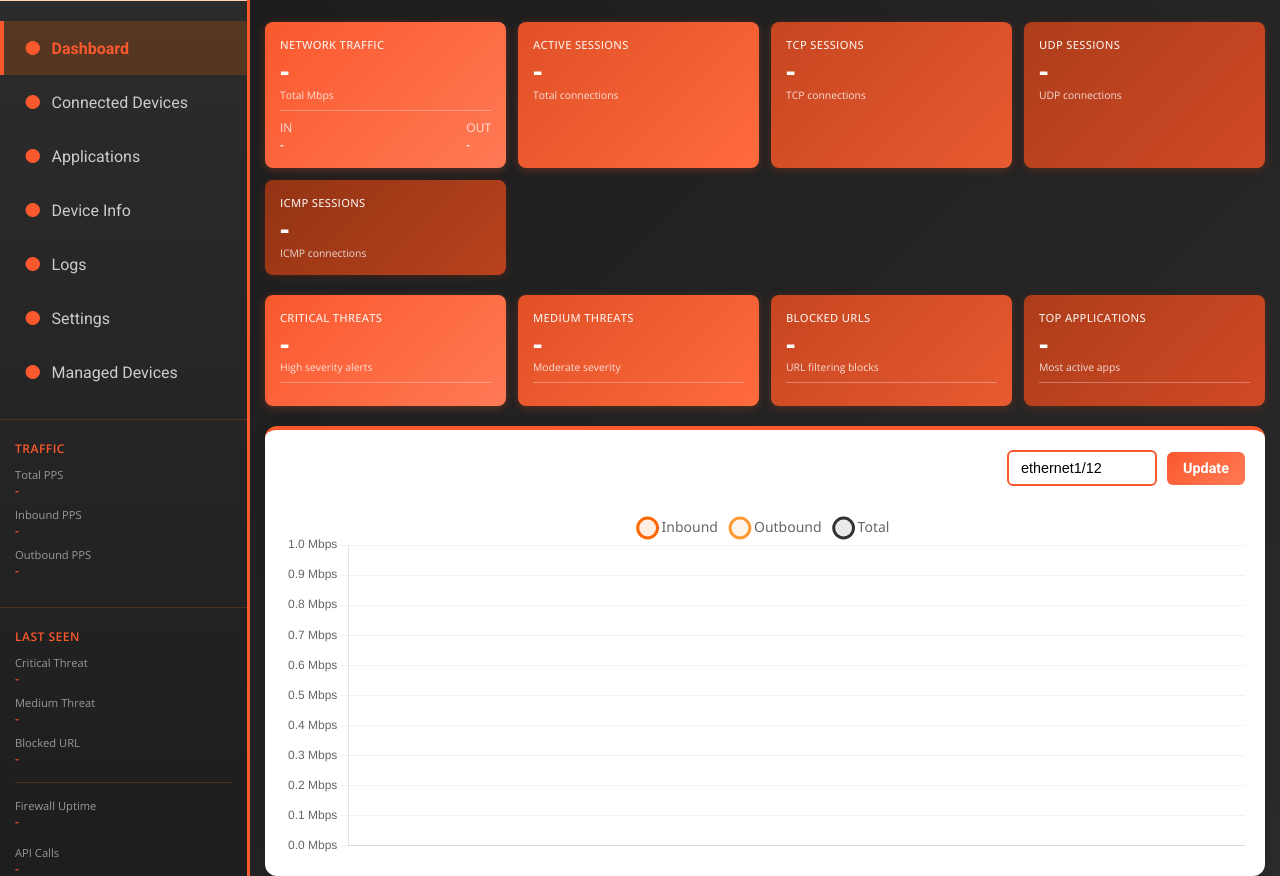
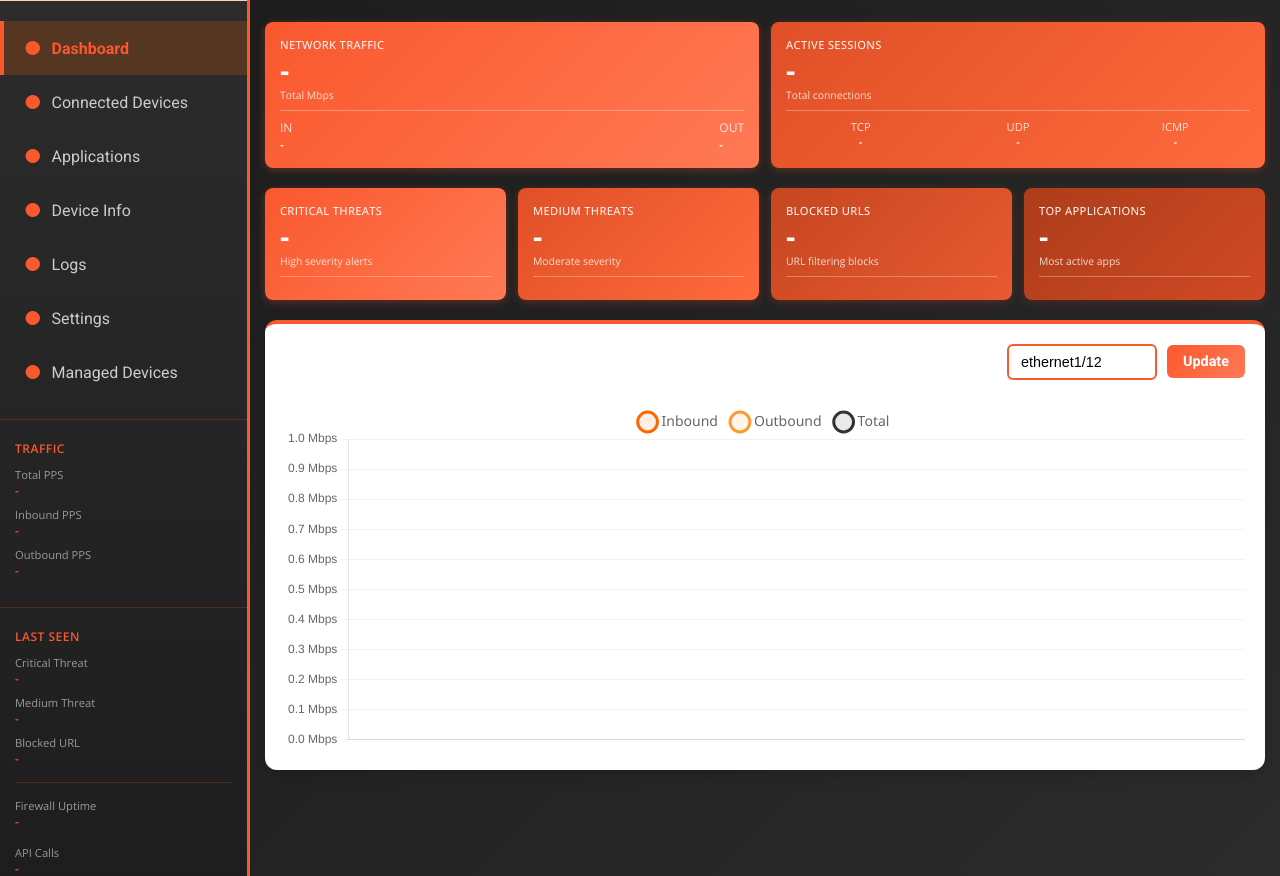
Before and after one commit to csmblade/PANfm, a Flask app: page / in a window 1280 px wide. Shown: the part 81-957 px from the top of the page. Run offline with Flask 3, Linux system fonts and the light colour scheme; data that the repository does not hold is empty.

Commit message:
Combine session tiles into single Active Sessions tile
- Consolidate 5 tiles into 2 tiles on first row (Traffic + Sessions)
- Reduced from 5 session tiles (Active, TCP, UDP, ICMP) to 1 combined tile
- Show total Active Sessions prominently with TCP/UDP/ICMP breakdown below
- Use 3-column grid layout for protocol breakdown

Sessions Tile Layout:
- Main value: Total active sessions (large, prominent)
- Description: "Total connections"
- Breakdown: 3 columns showing TCP / UDP / ICMP counts
- Divider line separating total from breakdown

Dashboard Tile Organization:
Row 1 (2 tiles):
  1. Network Traffic: Total Mbps with IN/OUT breakdown
  2. Active Sessions: Total sessions with TCP/UDP/ICMP breakdown

Row 2 (4 tiles):
  1. Critical Threats
  2. Medium Threats
  3. Blocked URLs
  4. Top Applications

Benefits:
✓ Reduced dashboard from 9 tiles to 6 tiles total
✓ Cleaner, less cluttered interface
✓ Better focus on key metrics (traffic and sessions)
✓ All data preserved in compact breakdown format
✓ Improved iPad viewport fit with fewer, larger tiles
✓ Consistent pattern: both row 1 tiles show total + breakdown

🤖 Generated with [Claude Code](https://claude.com/claude-code)

Co-Authored-By: Claude <noreply@anthropic.com>

```diff
--- a/templates/index.html
+++ b/templates/index.html
@@ -628,32 +628,25 @@
                 </div>
             </div>
 
-            <!-- Active Sessions Tile -->
+            <!-- Sessions Tile (Combined) -->
             <div style="background: linear-gradient(135deg, #E04F26 0%, #FF6B3D 100%); border-radius: 8px; padding: 15px; box-shadow: 0 2px 8px rgba(224, 79, 38, 0.3); color: white;">
                 <div style="font-size: 0.7em; opacity: 0.9; margin-bottom: 4px; font-weight: 500; letter-spacing: 0.3px;">ACTIVE SESSIONS</div>
                 <div id="sessionValue" style="font-size: 1.8em; font-weight: 700; line-height: 1;">-</div>
                 <div style="font-size: 0.65em; opacity: 0.8; margin-top: 3px;">Total connections</div>
-            </div>
-
-            <!-- TCP Sessions Tile -->
-            <div style="background: linear-gradient(135deg, #C64620 0%, #E85A31 100%); border-radius: 8px; padding: 15px; box-shadow: 0 2px 8px rgba(198, 70, 32, 0.3); color: white;">
-                <div style="font-size: 0.7em; opacity: 0.9; margin-bottom: 4px; font-weight: 500; letter-spacing: 0.3px;">TCP SESSIONS</div>
-                <div id="tcpValue" style="font-size: 1.8em; font-weight: 700; line-height: 1;">-</div>
-                <div style="font-size: 0.65em; opacity: 0.8; margin-top: 3px;">TCP connections</div>
-            </div>
-
-            <!-- UDP Sessions Tile -->
-            <div style="background: linear-gradient(135deg, #AD3D1A 0%, #D14925 100%); border-radius: 8px; padding: 15px; box-shadow: 0 2px 8px rgba(173, 61, 26, 0.3); color: white;">
-                <div style="font-size: 0.7em; opacity: 0.9; margin-bottom: 4px; font-weight: 500; letter-spacing: 0.3px;">UDP SESSIONS</div>
-                <div id="udpValue" style="font-size: 1.8em; font-weight: 700; line-height: 1;">-</div>
-                <div style="font-size: 0.65em; opacity: 0.8; margin-top: 3px;">UDP connections</div>
-            </div>
-
-            <!-- ICMP Sessions Tile -->
-            <div style="background: linear-gradient(135deg, #933414 0%, #B8421D 100%); border-radius: 8px; padding: 15px; box-shadow: 0 2px 8px rgba(147, 52, 20, 0.3); color: white;">
-                <div style="font-size: 0.7em; opacity: 0.9; margin-bottom: 4px; font-weight: 500; letter-spacing: 0.3px;">ICMP SESSIONS</div>
-                <div id="icmpValue" style="font-size: 1.8em; font-weight: 700; line-height: 1;">-</div>
-                <div style="font-size: 0.65em; opacity: 0.8; margin-top: 3px;">ICMP connections</div>
+                <div style="display: grid; grid-template-columns: 1fr 1fr 1fr; gap: 8px; margin-top: 8px; padding-top: 8px; border-top: 1px solid rgba(255,255,255,0.3); font-size: 0.7em;">
+                    <div style="text-align: center;">
+                        <div style="opacity: 0.8;">TCP</div>
+                        <div id="tcpValue" style="font-weight: 600;">-</div>
+                    </div>
+                    <div style="text-align: center;">
+                        <div style="opacity: 0.8;">UDP</div>
+                        <div id="udpValue" style="font-weight: 600;">-</div>
+                    </div>
+                    <div style="text-align: center;">
+                        <div style="opacity: 0.8;">ICMP</div>
+                        <div id="icmpValue" style="font-weight: 600;">-</div>
+                    </div>
+                </div>
             </div>
         </div>
 
```
